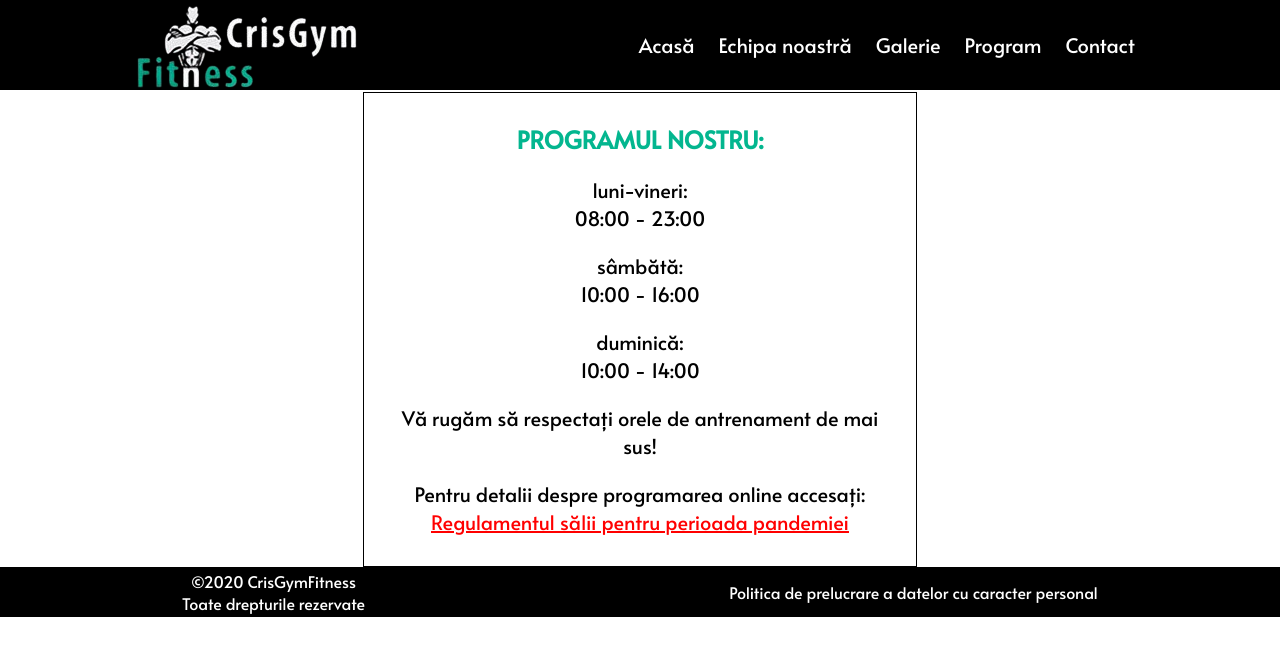
After one commit to cosmingamanusi/crisgym, a PHP site: page /program.html in a window 1280 px wide. The commit adds this page. Shown: the top 656 px of the page. Run offline with PHP 8.4, Linux system fonts and the light colour scheme; some libraries are stand-ins or nearby versions.

Commit message:
added gym program

```diff
--- a/echipa-noastra.html
+++ b/echipa-noastra.html
@@ -27,6 +27,7 @@
                 <li><a href="/index">Acasă</a></li>
                 <li><a href="#nav-bar">Echipa noastră</a></li>
                 <li><a href="/galerie">Galerie</a></li>
+                <li><a href="/program">Program</a></li>
                 <li><a href="/index#contact">Contact</a></li>
             </ul>
         </div>
@@ -44,6 +45,7 @@
                 <li class="dropdown-li"><a href="/index">Acasă</a></li>
                 <li><a href="#">Echipa noastră</a></li>
                 <li><a href="/galerie">Galerie</a></li>
+                <li><a href="/program">Program</a></li>
                 <li><a href="/index#contact">Contact</a></li>
             </ul>
         </div>
--- a/galerie.html
+++ b/galerie.html
@@ -24,6 +24,7 @@
                 <li><a href="/index">Acasă</a></li>
                 <li><a href="/echipa-noastra">Echipa noastră</a></li>
                 <li><a href="#">Galerie</a></li>
+                <li><a href="/program">Program</a></li>
                 <li><a href="/index#contact">Contact</a></li>
             </ul>
         </div>
@@ -41,6 +42,7 @@
                 <li class="dropdown-li"><a href="/index">Acasă</a></li>
                 <li><a href="/echipa-noastra">Echipa noastră</a></li>
                 <li><a href="#">Galerie</a></li>
+                <li><a href="/program">Program</a></li>
                 <li><a href="/index#contact">Contact</a></li>
             </ul>
         </div>
--- a/index.html
+++ b/index.html
@@ -46,6 +46,7 @@
         <li class="dropdown-li"><a href="#">Acasă</a></li>
         <li><a href="/echipa-noastra">Echipa noastră</a></li>
         <li><a href="/galerie">Galerie</a></li>
+        <li><a href="/program">Program</a></li>
         <li><a href="#contact">Contact</a></li>
       </ul>
     </div>
--- /dev/null
+++ b/program.html
@@ -0,0 +1,87 @@
+<!DOCTYPE html>
+<html lang="en">
+
+<head>
+    <meta charset="UTF-8">
+    <meta name="viewport" content="width=device-width, initial-scale=1.0">
+    <title>Cris Gym Fitness</title>
+    <link rel="stylesheet" type="text/css" href="resources/style/style.css">
+    <link rel="icon" type="image/jpg" href="resources/photos/favicon.jpg" />
+
+    <!-- Font -->
+    <link href="https://fonts.googleapis.com/css2?family=Alata&display=swap" rel="stylesheet">
+    <!-- Awesome fonts -->
+    <link rel="stylesheet" href="https://use.fontawesome.com/releases/v5.3.1/css/all.css"
+        integrity="sha384-mzrmE5qonljUremFsqc01SB46JvROS7bZs3IO2EmfFsd15uHvIt+Y8vEf7N7fWAU" crossorigin="anonymous">
+
+    <!-- Bootstrap -->
+</head>
+
+<body>
+    <!-- Navbar -->
+    <div id="nav-bar" class="nav-bar-black flexbox-container-nav">
+        <div class="logo flexbox-item">
+            <a href="/"><img src="resources/photos/logo.jpg" alt="logo"></a>
+        </div>
+        <div class="menu flexbox-item">
+            <ul style="list-style-type: circle;">
+                <li><a href="/">Acasă</a></li>
+                <li><a href="/echipa-noastra">Echipa noastră</a></li>
+                <li><a href="/galerie">Galerie</a></li>
+                <li><a href="#">Program</a></li>
+                <li><a href="#contact">Contact</a></li>
+            </ul>
+        </div>
+
+        <button id="dropdown" class="dropdown flexbox-item">
+            <svg id="dropdown-menu" width="5em" height="5em" viewBox="0 0 16 16" class="bi bi-list" fill="currentColor"
+                style="color:white;" xmlns="http://www.w3.org/2000/svg">
+                <path fill-rule="evenodd"
+                    d="M2.5 11.5A.5.5 0 0 1 3 11h10a.5.5 0 0 1 0 1H3a.5.5 0 0 1-.5-.5zm0-4A.5.5 0 0 1 3 7h10a.5.5 0 0 1 0 1H3a.5.5 0 0 1-.5-.5zm0-4A.5.5 0 0 1 3 3h10a.5.5 0 0 1 0 1H3a.5.5 0 0 1-.5-.5z" />
+            </svg>
+        </button>
+        <div class="dropdown-content" id="dropdown-content">
+            <ul>
+                <li class="dropdown-li"><a href="/">Acasă</a></li>
+                <li><a href="/echipa-noastra">Echipa noastră</a></li>
+                <li><a href="/galerie">Galerie</a></li>
+                <li><a href="#">Program</a></li>
+                <li><a href="#contact">Contact</a></li>
+            </ul>
+        </div>
+    </div>
+
+    <div class="description flexbox-container">
+        <div class="flexbox-item flexbox-item-1">
+            <p id="about-us-title" style="font-size: x-large;">PROGRAMUL NOSTRU:</p>
+            <div id="program">
+                <p>luni-vineri: <br>
+                    08:00 - 23:00</p>
+                <p>sâmbătă: <br>
+                    10:00 - 16:00</p>
+                <p>duminică: <br>
+                    10:00 - 14:00</p>
+            </div>
+            <p class="program-extraInfo">Vă rugăm să respectați orele de antrenament de mai sus!</p>
+            <p class="program-extraInfo">Pentru detalii despre programarea online accesați: <br> <a href="/regulament"
+                    style="color: red; text-decoration: underline;">Regulamentul sălii pentru
+                    perioada pandemiei</a></p>
+        </div>
+    </div>
+
+    <script src="resources/javascript/main.js"></script>
+
+    <footer>
+        <div class="footer flexbox-container">
+            <div class="flexbox-item">
+                &copy;2020 CrisGymFitness <br> Toate drepturile rezervate
+            </div>
+            <div class="flexbox-item">
+                <a href="https://www.termsfeed.com/live/6dddbfc5-f81f-4870-a93f-3d7de97a97be">Politica de prelucrare a
+                    datelor cu caracter personal</a>
+            </div>
+        </div>
+    </footer>
+</body>
+
+</html>
--- a/regulament.html
+++ b/regulament.html
@@ -28,6 +28,7 @@
                 <li><a href="#">Acasă</a></li>
                 <li><a href="/echipa-noastra">Echipa noastră</a></li>
                 <li><a href="/galerie">Galerie</a></li>
+                <li><a href="/program">Program</a></li>
                 <li><a href="#contact">Contact</a></li>
             </ul>
         </div>
@@ -44,6 +45,7 @@
                 <li class="dropdown-li"><a href="#">Acasă</a></li>
                 <li><a href="/echipa-noastra">Echipa noastră</a></li>
                 <li><a href="/galerie">Galerie</a></li>
+                <li><a href="/program">Program</a></li>
                 <li><a href="#contact">Contact</a></li>
             </ul>
         </div>
--- a/resources/style/style.css
+++ b/resources/style/style.css
@@ -517,6 +517,18 @@ box-shadow: 0px 10px 30px rgba(0,0,0,0.10);
 }
 
 /*---------------------------------------
+    Program Page
+---------------------------------------*/
+#program li{
+  margin: 10px 0;
+}
+
+.program-extraInfo{
+  display: flex;
+  flex-direction: column;
+}
+
+/*---------------------------------------
     404 Page
 ---------------------------------------*/
 .flexbox-container-404{
```
